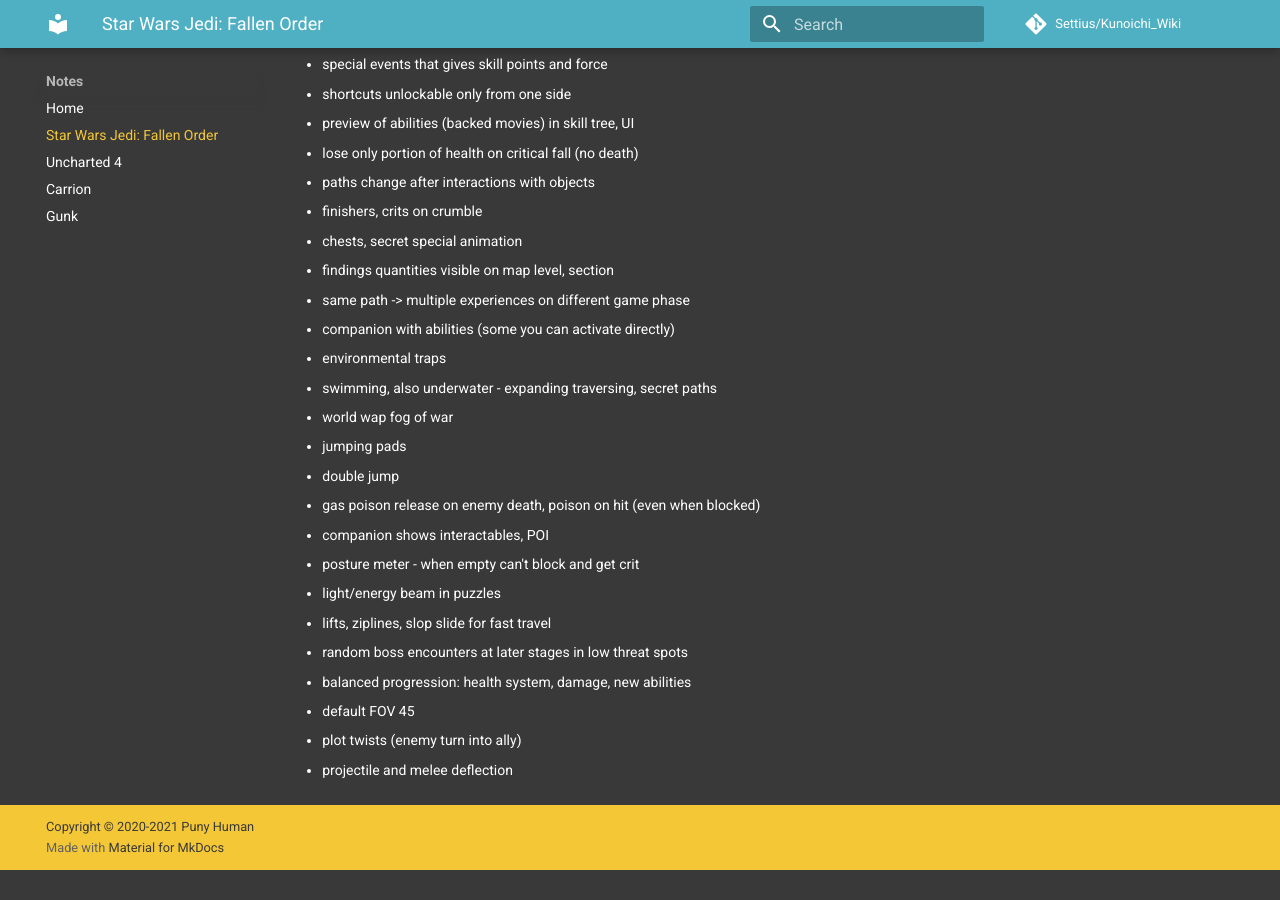
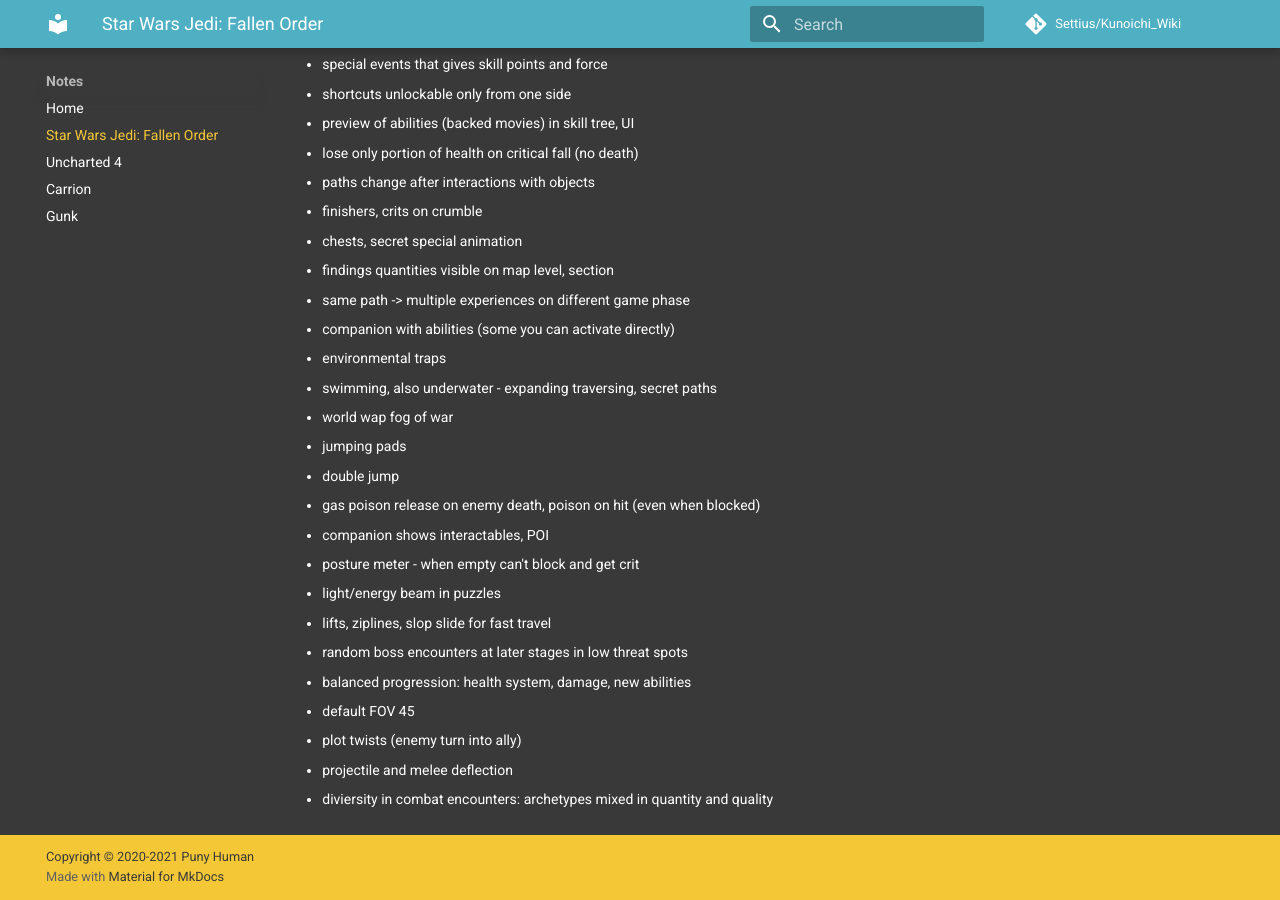
Before and after one commit to Settius/KunoichiWiki, an MkDocs documentation site: the page built from docs/notes/fallen_order.md, in a window 1280 px wide and 900 px high, scrolled down 1369 px. Built offline with MkDocs 1.6.1 and Material for MkDocs 9.7.7, drawn with Linux system fonts in a browser that asks for light colours; comment, search, counter and statistics services are not loaded; before the commit the page ends 2239 px from its top, so only the background shows below that.

Commit message:
Update fallen_order.md

```diff
--- a/docs/notes/fallen_order.md
+++ b/docs/notes/fallen_order.md
@@ -66,3 +66,4 @@
 - default FOV 45
 - plot twists (enemy turn into ally)
 - projectile and melee deflection
+- diviersity in combat encounters: archetypes mixed in quantity and quality
```
